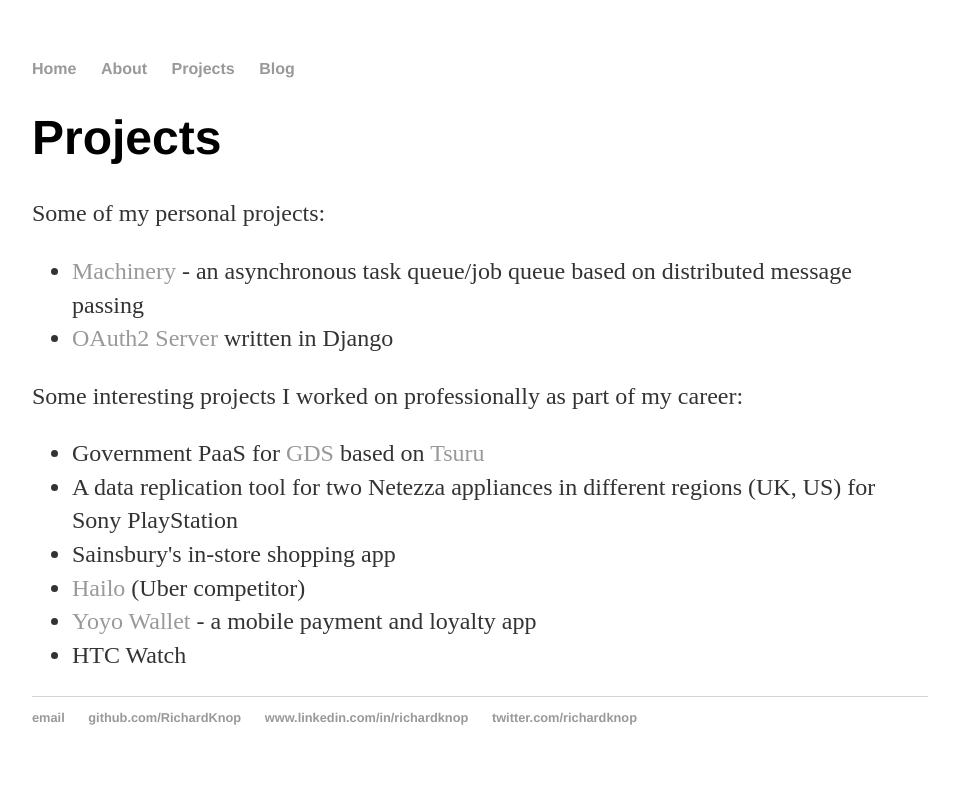
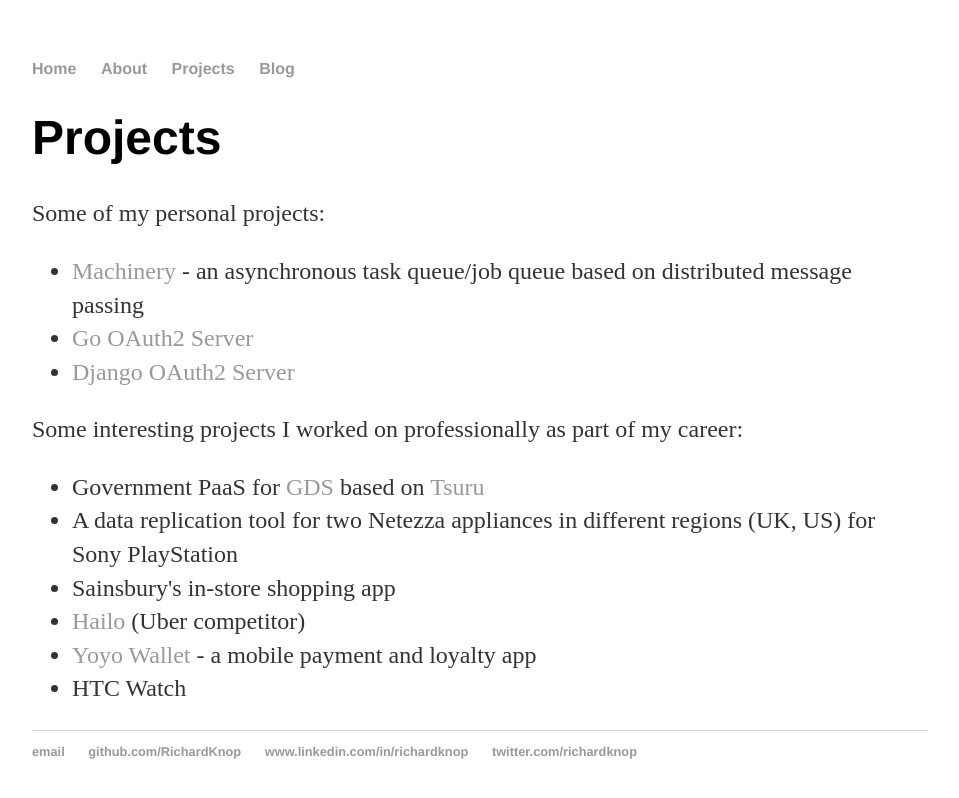
Before and after one commit to RichardKnop/richardknop.github.io, a Jekyll site: the page built from projects/index.html, in a window 1280 px wide. Shown: the top 798 px of the page, without its empty margins (160-1119 px from the left). Built offline with Jekyll 4.4.1, drawn with Linux system fonts in a browser that asks for light colours.

Commit message:
Update index.html

```diff
--- a/projects/index.html
+++ b/projects/index.html
@@ -7,7 +7,8 @@
   <p>Some of my personal projects:</p>
   <ul>
     <li><a href="https://github.com/RichardKnop/machinery">Machinery</a> - an asynchronous task queue/job queue based on distributed message passing</li>
-    <li><a href="https://github.com/RichardKnop/django-oauth2-server">OAuth2 Server</a> written in Django</a></li>
+    <li><a href="https://github.com/RichardKnop/go-oauth2-server">Go OAuth2 Server</a></li>
+    <li><a href="https://github.com/RichardKnop/django-oauth2-server">Django OAuth2 Server</a></a></li>
   </ul>
   <p>Some interesting projects I worked on professionally as part of my career:</p>
   <ul>
```
